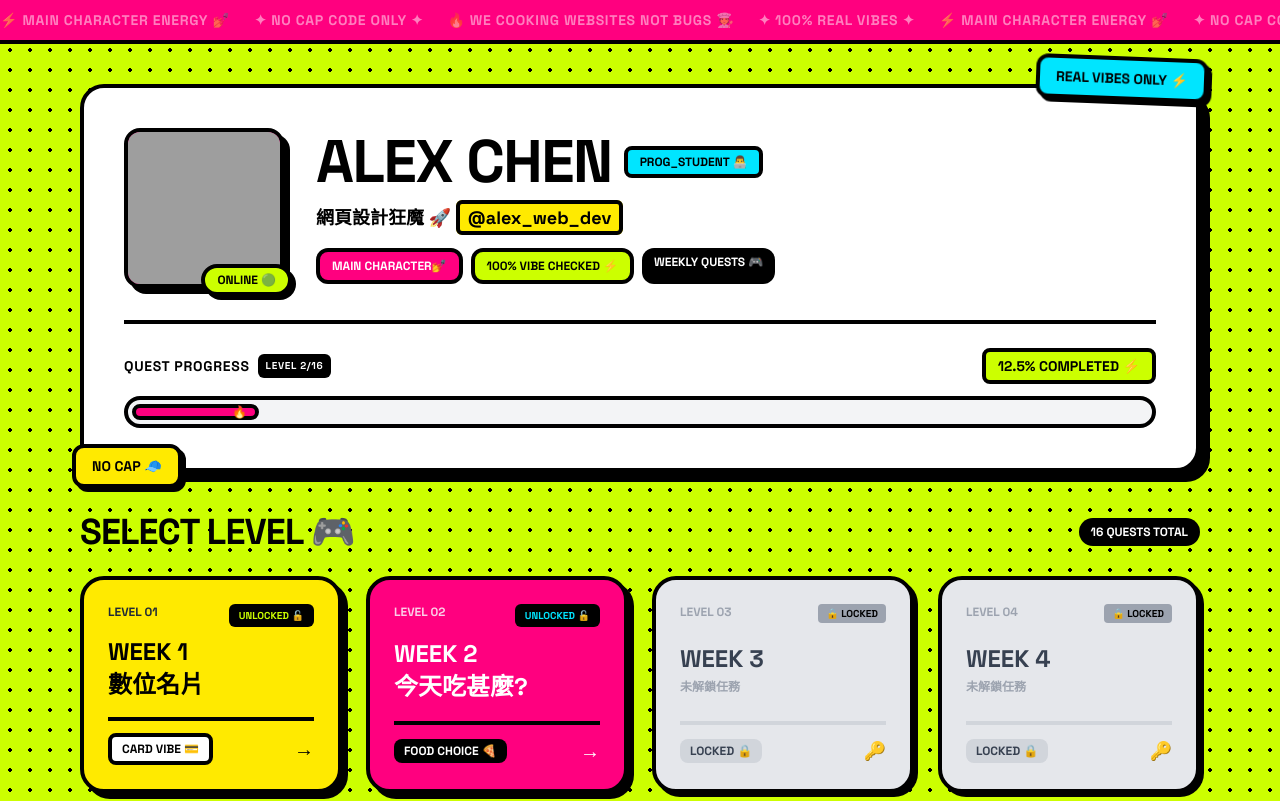
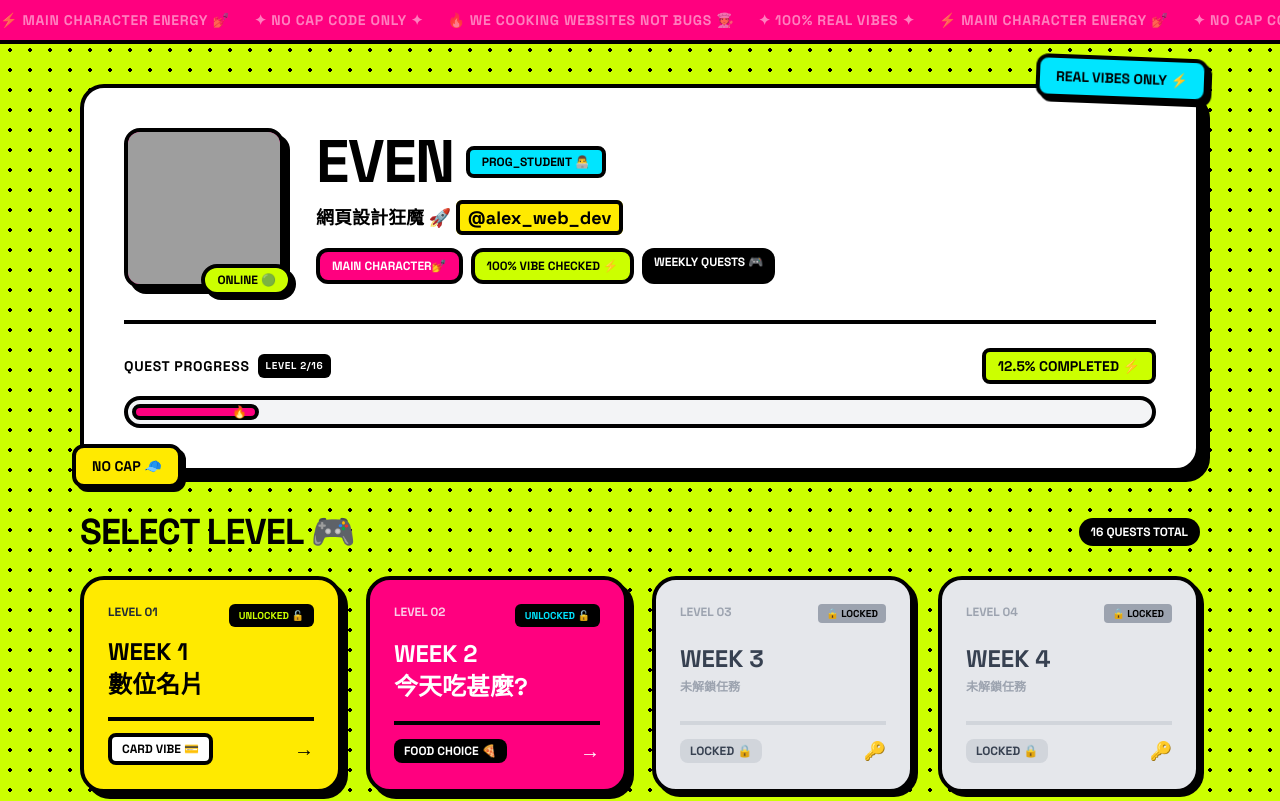
Before and after one commit to s26122108-byte/S26122108, a plain HTML site: page index.html in a window 1280 px wide. Shown: the top 801 px of the page. Drawn offline with nearby package versions, Linux system fonts and the light colour scheme; grey boxes are pictures that could not be loaded.

Commit message:
Update index.html

```diff
--- a/index.html
+++ b/index.html
@@ -154,7 +154,7 @@
                 <div class="flex-1 space-y-3">
                     <div class="flex flex-wrap items-center justify-center md:justify-start gap-3">
                         <h1 class="text-4xl sm:text-6xl font-black uppercase tracking-tight">
-                            ALEX CHEN
+                            Even
                         </h1>
                         <span class="bg-[#00E5FF] text-black text-xs font-black px-3 py-1 brutal-border rounded-lg uppercase">
                             PROG_STUDENT 👨‍💻
```
